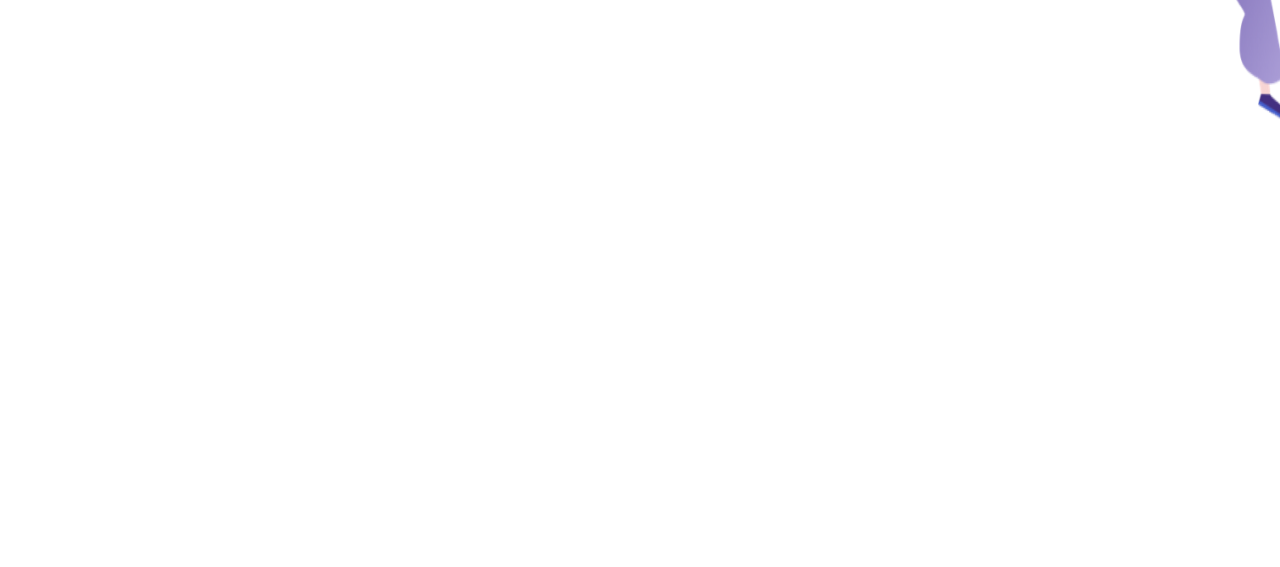
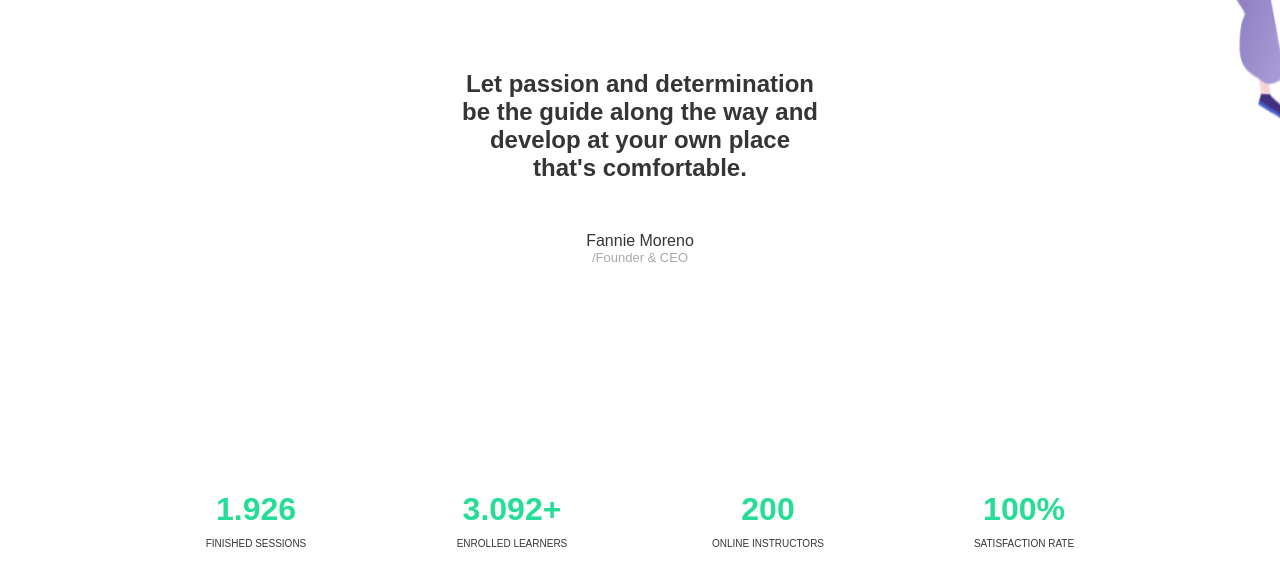
Before and after one commit to Step1017/proj-html-vuejs, a Vue app: page / in a window 1280 px wide. Shown: the part 911-1478 px from the top of the page. Before the commit the page ends 1031 px from the top, so only its background shows below. Built offline with nearby package versions, Linux system fonts and the light colour scheme.

Commit message:
First Section

```diff
--- a/src/App.vue
+++ b/src/App.vue
@@ -16,12 +16,9 @@ export default {
 </script>
 
 <template>
-  <AppHeader>
-
-  </AppHeader>
-  <AppJumbotron>
-
-  </AppJumbotron>
+  <AppHeader></AppHeader>
+  <AppJumbotron></AppJumbotron>
+  <AppMain></AppMain>
 </template>
 
 <style lang="scss">
--- a/src/components/AppHeader.vue
+++ b/src/components/AppHeader.vue
@@ -26,7 +26,7 @@ export default {
                 "Photography",
                 "Personal Finance",
                 "Sales Coaching",
-                "Mental Teraphy"
+                "Mental Therapy"
             ]
         },
         {
--- a/src/components/AppJumbotron.vue
+++ b/src/components/AppJumbotron.vue
@@ -65,7 +65,7 @@ export default {
             }
             .waves-container {
                 width: 100%;
-                background-image: url(../assets/images/jumbotron-background-wave-big.svg), url(../assets/images/jumbotron-background-wave-medium.svg), url(../assets/images/jumbotron-background-wave-small.svg);
+                background-image: url(../assets/images/jumbotron-background-wave-big.svg), url(../assets/images/jumbotron-background-wave-bmediumig.svg), url(../assets/images/jumbotron-background-wave-small.svg);
                 background-size: cover;
                 .media-container {
                     width: 80%;
--- a/src/components/AppMain.vue
+++ b/src/components/AppMain.vue
@@ -1,18 +1,32 @@
 <script>
-export default {
-    name: "AppMain",
-    data() {
-        return {
-
+    import AppFirstSection from './Sections/AppFirstSection.vue'
+    import AppSecondSection from './Sections/AppSecondSection.vue'
+    import AppThirdSection from './Sections/AppThirdSection.vue'
+    import AppFourthSection from './Sections/AppFourthSection.vue'
+    import AppFifthSection from './Sections/AppFifthSection.vue'
+    import AppSixthSection from './Sections/AppSixthSection.vue'
+    export default {
+        components:{
+            AppFirstSection,
+            AppSecondSection,
+            AppThirdSection,
+            AppFourthSection,
+            AppFifthSection,
+            AppSixthSection
         }
     }
-}
 </script>
-
 <template>
-
+    <div>
+        <AppFirstSection></AppFirstSection>
+        <AppSecondSection></AppSecondSection>
+        <AppThirdSection></AppThirdSection>
+        <AppFourthSection></AppFourthSection>
+        <AppFifthSection></AppFifthSection>
+        <AppSixthSection></AppSixthSection>
+    </div>
 </template>
 
-<style>
+<style lang="">
 
 </style>
--- a/src/components/Sections/AppFirstSection.vue
+++ b/src/components/Sections/AppFirstSection.vue
@@ -10,9 +10,107 @@ export default {
 </script>
 
 <template>
-
+    <section>
+        <div class="main-container">
+            <div class="p-container">
+                <div class="main-p">
+                    <p>
+                        Let passion and determination be the guide along the way and develop at your own place that's comfortable.
+                    </p>
+                    <div class="author">
+                        Fannie Moreno
+                    </div>
+                    <div class="mansion">
+                        /Founder & CEO
+                    </div>
+                </div>
+            </div>
+            <div class="number-container">
+                <div class="number-section">
+                    <div class="number">
+                        1.926
+                    </div>
+                    <div class="details">
+                        FINISHED SESSIONS
+                    </div>
+                </div>
+                <div class="number-section">
+                    <div class="number">
+                    3.092+
+                    </div>
+                    <div class="details">
+                        ENROLLED LEARNERS
+                    </div>
+                </div>
+                <div class="number-section">
+                    <div class="number">
+                        200
+                    </div>
+                    <div class="details">
+                        ONLINE INSTRUCTORS
+                    </div>
+                </div>
+                <div class="number-section">
+                    <div class="number">
+                        100%
+                    </div>
+                    <div class="details">
+                        SATISFACTION RATE
+                    </div>
+                </div>
+            </div>
+        </div>
+    </section>
 </template>
-
-<style>
-
+<style lang="scss" scoped>
+    .main-container {
+        height: 500px;
+        margin-top: 200px;
+        .p-container{
+            height: 80%;
+            display: flex;
+            flex-direction: column;
+            align-items: center;
+            .main-p {
+                width: 28%;
+                text-align: center;
+                color: #353535;
+                p {
+                    font-size: x-large;
+                    font-weight: bold;
+                }
+                .author {
+                    padding-top: 50px;
+                }
+                .mansion{
+                    color: #a9a9a9;
+                    font-size: small;
+                }
+            }
+        }
+        .number-container {
+            width: 80%;
+            margin: 0 auto;
+            height: 20%;
+            display: flex;
+            .number-section {
+                width: 25%;
+                height: 100%;
+                display: flex;
+                flex-direction: column;
+                align-items: center;
+                justify-content: center;
+                .number {
+                    color: #26dd97;
+                    font-size: xx-large;
+                    font-weight: bold;
+                }
+                .details {
+                    font-size: x-small;
+                    color: rgb(53, 53, 53);
+                    margin-top: 10px;
+                }
+            }
+        }
+    }
 </style>
```
